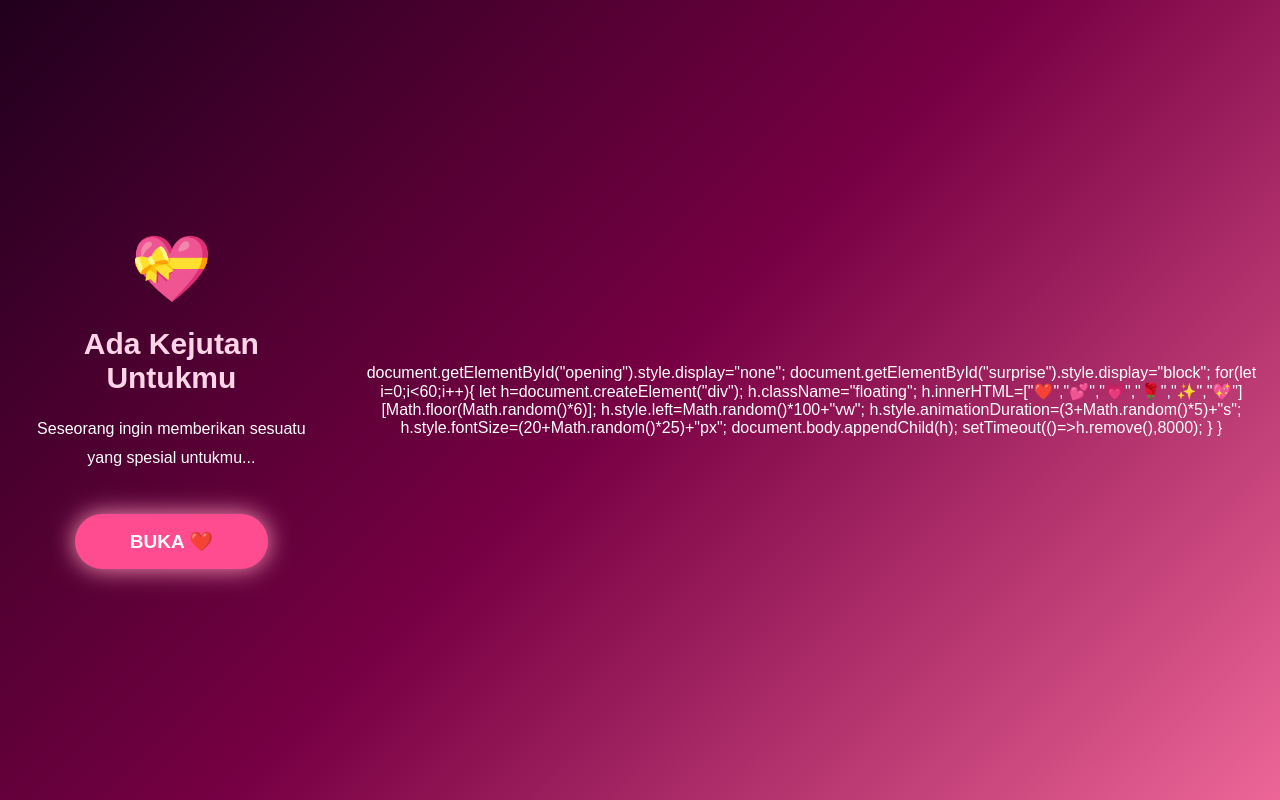
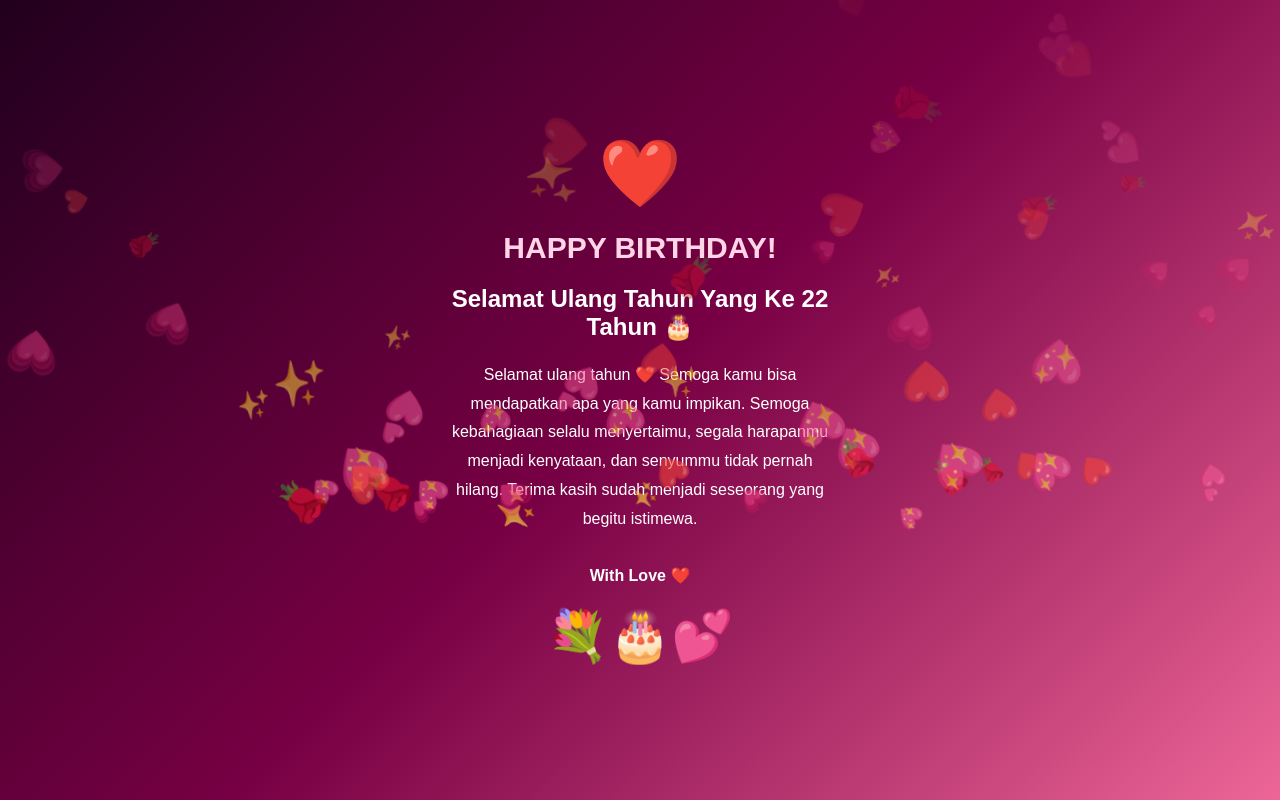
Before and after one commit to nasifanuramalia9-glitch/birthday, a plain HTML site: page index.html in a window 1280 px wide. Both pictures are taken after a click on the button "BUKA ❤️". Drawn offline with Linux system fonts and the light colour scheme.

Commit message:
Update index.html

```diff
--- a/index.html
+++ b/index.html
@@ -108,7 +108,7 @@ button:active{
   <div class="heart">❤️</div>
 
   <h1>HAPPY BIRTHDAY!</h1>
-  <h2>Ke 22 Tahun 🎂</h2>
+  <h2>Selamat Ulang Tahun Yang Ke 22 Tahun 🎂</h2>
 
   <p>
    Selamat ulang tahun ❤️
@@ -138,6 +138,11 @@ button:active{
  <source src="jamrud.mp3" type="audio/mpeg">
 </audio>
 
+<script>
+function buka(){
+
+ const musik=document.getElementById("lagu.mp3");
+
  document.getElementById("opening").style.display="none";
  document.getElementById("surprise").style.display="block";
 
```
